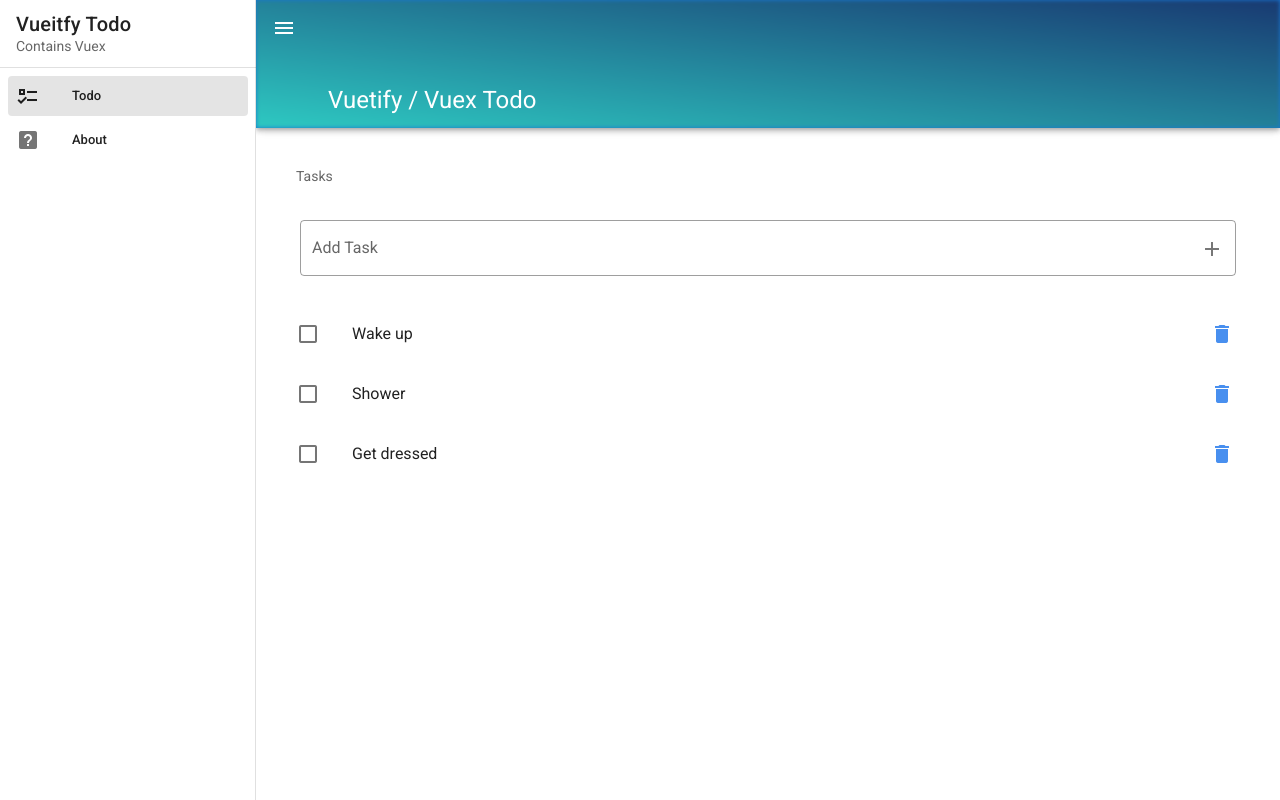
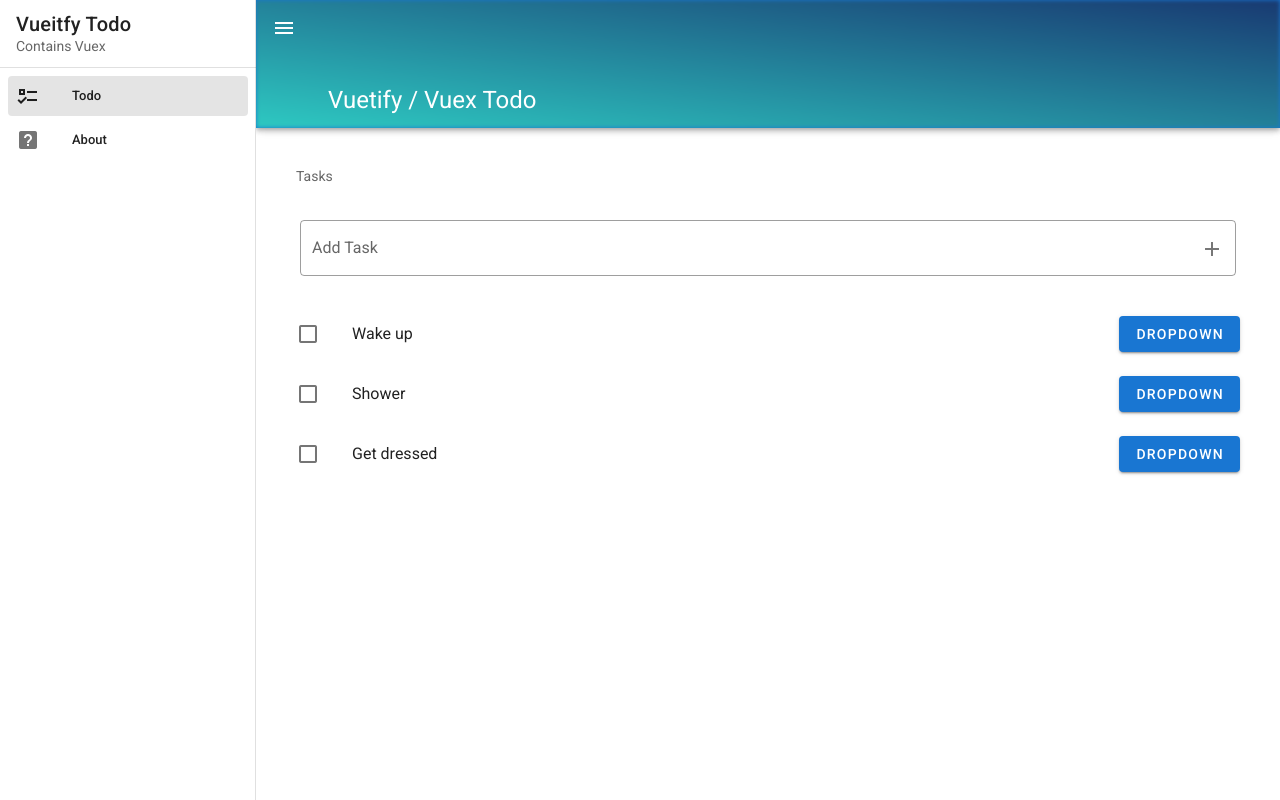
Before and after one commit to callumbuttery/Vuex-Vuetify-Todo, a Vue app: page /#/ in a window 1280 px wide. Built offline with nearby package versions, Linux system fonts and the light colour scheme.

Commit message:
Task actions menu template

```diff
--- /dev/null
+++ b/src/components/Todo/Menu/TaskOptions.vue
@@ -0,0 +1,30 @@
+<template>
+  <div class="text-center">
+    <v-menu open-on-hover top offset-y>
+      <template v-slot:activator="{ on, attrs }">
+        <v-btn color="primary" dark v-bind="attrs" v-on="on"> Dropdown </v-btn>
+      </template>
+
+      <v-list>
+        <v-list-item v-for="(item, index) in items" :key="index">
+          <v-list-item-title>{{ item.title }}</v-list-item-title>
+        </v-list-item>
+      </v-list>
+    </v-menu>
+  </div>
+</template>
+
+<script>
+export default {
+  data: () => ({
+    items: [
+      { title: "Click Me" },
+      { title: "Click Me" },
+      { title: "Click Me" },
+      { title: "Click Me 2" },
+    ],
+  }),
+};
+</script>
+
+<style></style>
--- a/src/components/Todo/Task.vue
+++ b/src/components/Todo/Task.vue
@@ -17,11 +17,7 @@
           >
         </v-list-item-content>
         <v-list-item-action>
-          <v-btn icon>
-            <v-icon color="primary lighten-1" @click="deleteTask(task.id)"
-              >mdi-delete</v-icon
-            >
-          </v-btn>
+          <TaskMenu />
         </v-list-item-action>
       </template>
     </v-list-item>
@@ -31,6 +27,7 @@
 
 <script>
 import DeleteDialog from "./Dialogs/DeleteDialog.vue";
+import TaskMenu from './Menu/TaskOptions.vue'
 
 export default {
   props: ["task"],
@@ -44,6 +41,7 @@ export default {
   },
   components: {
     DeleteDialog,
+    TaskMenu,
   },
   methods: {
     doneTask: function (taskId) {
```
